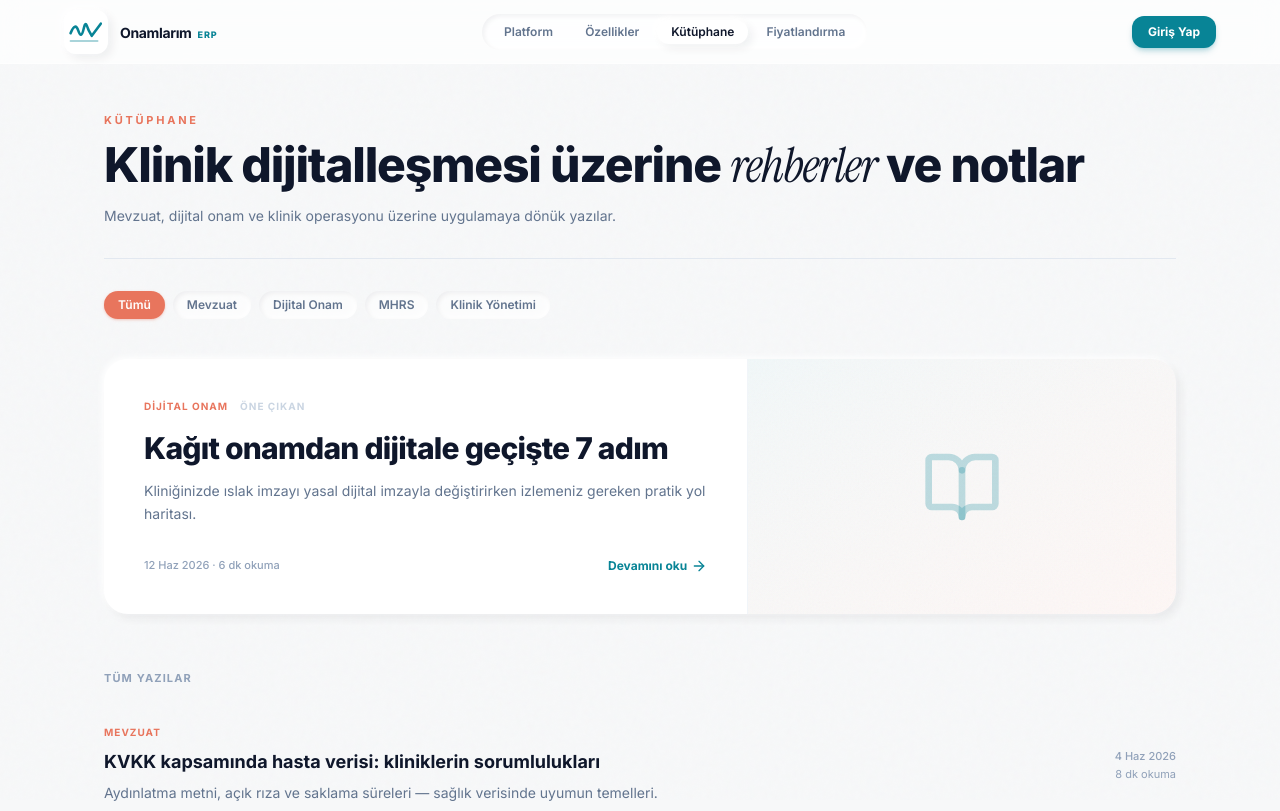
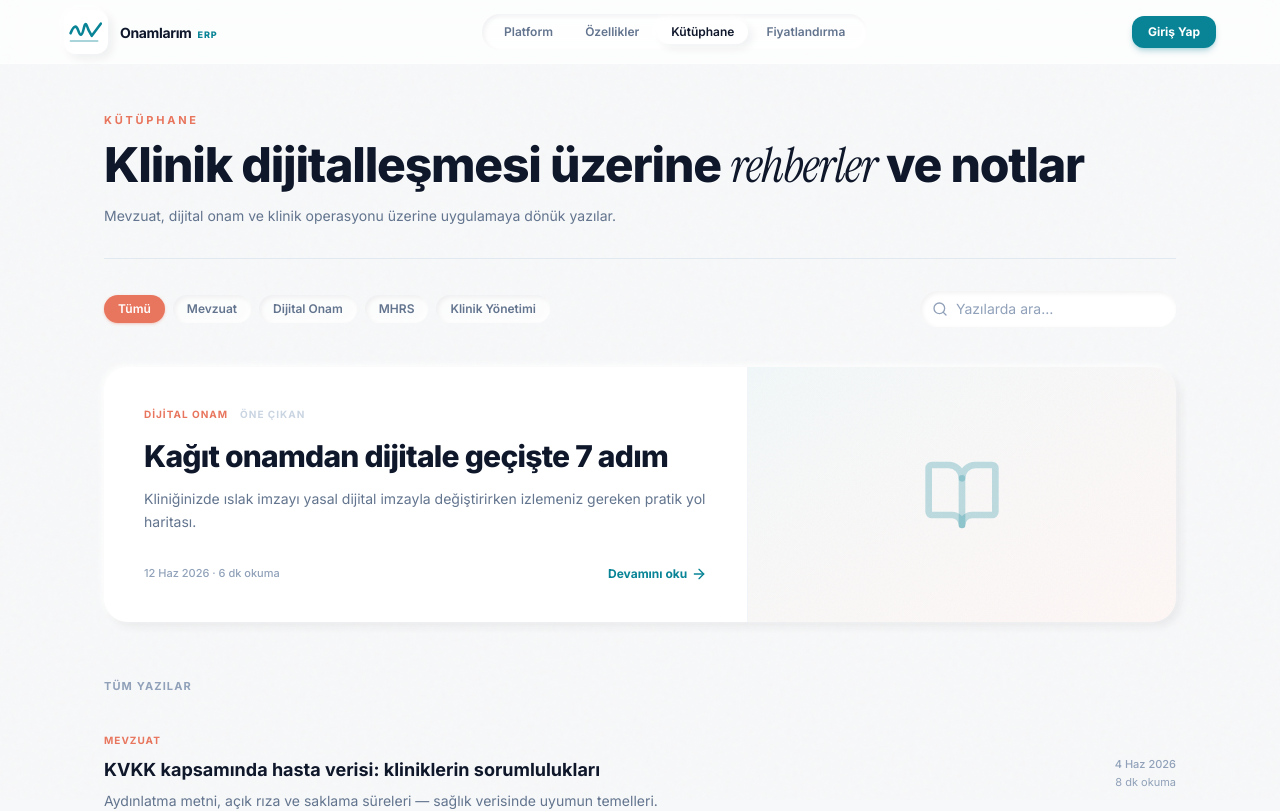
Before and after one commit to furkanatesc/onamlarim, a Vue app: page /kutuphane in a window 1280 px wide. Shown: the top 811 px of the page. Built offline with nearby package versions, Linux system fonts and the light colour scheme.

Commit message:
feat(kutuphane): makale arama ekle
Kategori filtresiyle birlikte calisan arama kutusu (baslik/ozet/kategori).
Sonuc yoksa bos durum + filtre temizleme butonu.

```diff
--- a/src/views/Kutuphane.vue
+++ b/src/views/Kutuphane.vue
@@ -16,8 +16,9 @@
         </p>
       </header>
 
-      <!-- ====== Kategori filtreleri ====== -->
-      <div class="mt-8 flex flex-wrap gap-2">
+      <!-- ====== Kategori filtreleri + arama ====== -->
+      <div class="mt-8 flex flex-col sm:flex-row sm:items-center gap-3 sm:justify-between">
+        <div class="flex flex-wrap gap-2">
           <button
             v-for="c in categories"
             :key="c"
@@ -29,6 +30,16 @@
           >
             {{ c }}
           </button>
+        </div>
+        <div class="relative sm:w-64 shrink-0">
+          <Search class="absolute left-3 top-1/2 -translate-y-1/2 w-4 h-4 text-slate-400 pointer-events-none" />
+          <input
+            v-model="query"
+            type="search"
+            placeholder="Yazılarda ara…"
+            class="w-full emboss-inset bg-white rounded-full pl-9 pr-4 py-2 text-sm text-slate-800 placeholder-slate-400 focus:outline-none focus:ring-2 focus:ring-[#088496]/20"
+          />
+        </div>
       </div>
 
       <!-- ====== Öne çıkan yazı ====== -->
@@ -60,7 +71,7 @@
       </article>
 
       <!-- ====== Yazı listesi (dergi içindekiler düzeni) ====== -->
-      <section class="mt-14">
+      <section v-if="rest.length" class="mt-14">
         <p class="text-[11px] font-bold uppercase tracking-widest text-slate-400 mb-2">Tüm yazılar</p>
         <ul>
           <li v-for="a in rest" :key="a.title">
@@ -79,10 +90,22 @@
             </a>
           </li>
         </ul>
-        <p v-if="!rest.length && !featured" class="py-16 text-center text-sm text-slate-400">
-          Bu kategoride henüz yazı yok.
+      </section>
+
+      <!-- ====== Sonuç yok ====== -->
+      <div v-if="!filtered.length" class="py-20 text-center">
+        <p class="text-sm text-slate-500">
+          <template v-if="query">“{{ query }}” için sonuç bulunamadı.</template>
+          <template v-else>Bu kategoride yazı yok.</template>
         </p>
-      </section>
+        <button
+          v-if="query || active !== 'Tümü'"
+          @click="query = ''; active = 'Tümü'"
+          class="mt-3 text-xs font-bold text-[#088496] hover:underline"
+        >
+          Filtreleri temizle
+        </button>
+      </div>
 
       <!-- ====== Bülten kaydı ====== -->
       <section class="mt-16 emboss-inset rounded-3xl bg-white px-8 py-10 sm:flex items-center justify-between gap-8">
@@ -110,12 +133,13 @@
 
 <script setup>
 import { ref, computed } from 'vue'
-import { ArrowRight, BookOpen } from '@lucide/vue'
+import { ArrowRight, BookOpen, Search } from '@lucide/vue'
 import SiteHeader from '../components/site/SiteHeader.vue'
 import SiteFooter from '../components/site/SiteFooter.vue'
 
 const categories = ['Tümü', 'Mevzuat', 'Dijital Onam', 'MHRS', 'Klinik Yönetimi']
 const active = ref('Tümü')
+const query = ref('')
 
 const articles = [
   { category: 'Dijital Onam', title: 'Kağıt onamdan dijitale geçişte 7 adım', excerpt: 'Kliniğinizde ıslak imzayı yasal dijital imzayla değiştirirken izlemeniz gereken pratik yol haritası.', date: '12 Haz 2026', read: '6 dk' },
@@ -126,9 +150,14 @@ const articles = [
   { category: 'Mevzuat', title: 'e-İmzanın hukuki geçerliliği: bilmeniz gerekenler', excerpt: 'Zaman damgası, kimlik doğrulama ve uyuşmazlık halinde ispat yükü.', date: '22 Nis 2026', read: '7 dk' },
 ]
 
-const filtered = computed(() =>
-  active.value === 'Tümü' ? articles : articles.filter((a) => a.category === active.value)
-)
+const filtered = computed(() => {
+  const q = query.value.trim().toLocaleLowerCase('tr')
+  return articles.filter((a) => {
+    const inCat = active.value === 'Tümü' || a.category === active.value
+    const inQuery = !q || `${a.title} ${a.excerpt} ${a.category}`.toLocaleLowerCase('tr').includes(q)
+    return inCat && inQuery
+  })
+})
 const featured = computed(() => filtered.value[0] || null)
 const rest = computed(() => filtered.value.slice(1))
 </script>
```
Lines whose indentation alone changed are shown as unchanged.
